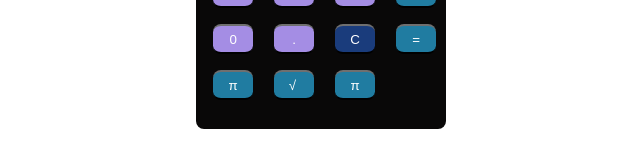
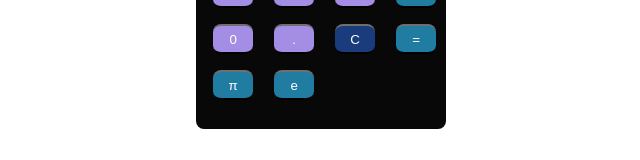
Before and after one commit to BaconAlfredoPasta/Calculator, a plain HTML site: page index.html in a window 1280 px wide. Shown: the part 389-549 px from the top of the page, without its empty margins (191-831 px from the left). Drawn offline with Linux system fonts and the light colour scheme.

Commit message:
I made pi and e

```diff
--- a/index.html
+++ b/index.html
@@ -47,9 +47,9 @@
 				<input type="button" value="=" class="button operator" onClick="e()">
 			</p>
 			<p>
-				<input type="button" value="π" class="button operator" onClick="v('π')">
-				<input type="button" value="√ " class="button operator" onClick="v('√ ')">
-				<input type="button" value="π" class="button operator" onClick="v('π')">
+				<input type="button" value="π" class="button operator" onClick="v(Math.PI)">
+				<input type="button" value="e" class="button operator" onClick="v('Math.E')">
+
 			</p>
 		</div>
 	</div>
```
